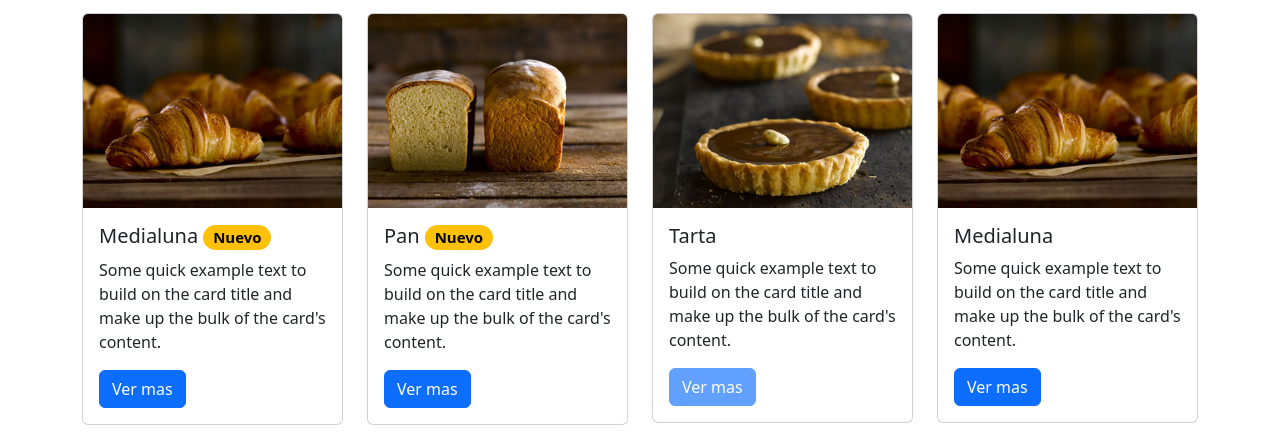
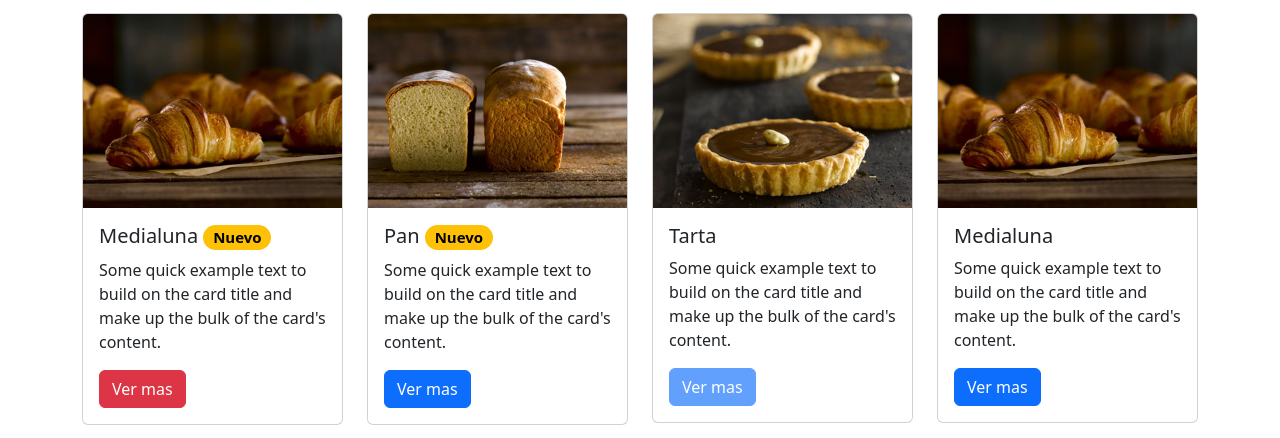
Before and after one commit to earias08/panaderiacocu7i, a plain HTML site: page pages/productos.html in a window 1280 px wide. Shown: the part 298-736 px from the top of the page. Drawn offline with Linux system fonts and the light colour scheme; files that its build step writes are made by us from their sources.

Commit message:
Se cambio el color de un boton en la pagina de productos

```diff
--- a/pages/productos.html
+++ b/pages/productos.html
@@ -66,7 +66,7 @@
             <div class="card-body">
               <h5 class="card-title">Medialuna <span class="badge rounded-pill text-bg-warning">Nuevo</span></h5>
               <p class="card-text">Some quick example text to build on the card title and make up the bulk of the card's content.</p>
-             <button class="btn btn-primary" type="button" data-bs-toggle="modal" data-bs-target="#modalMedialuna">Ver mas</button>
+             <button class="btn btn-danger" type="button" data-bs-toggle="modal" data-bs-target="#modalMedialuna">Ver mas</button>
             </div>
           </div>
         </aside>
```
